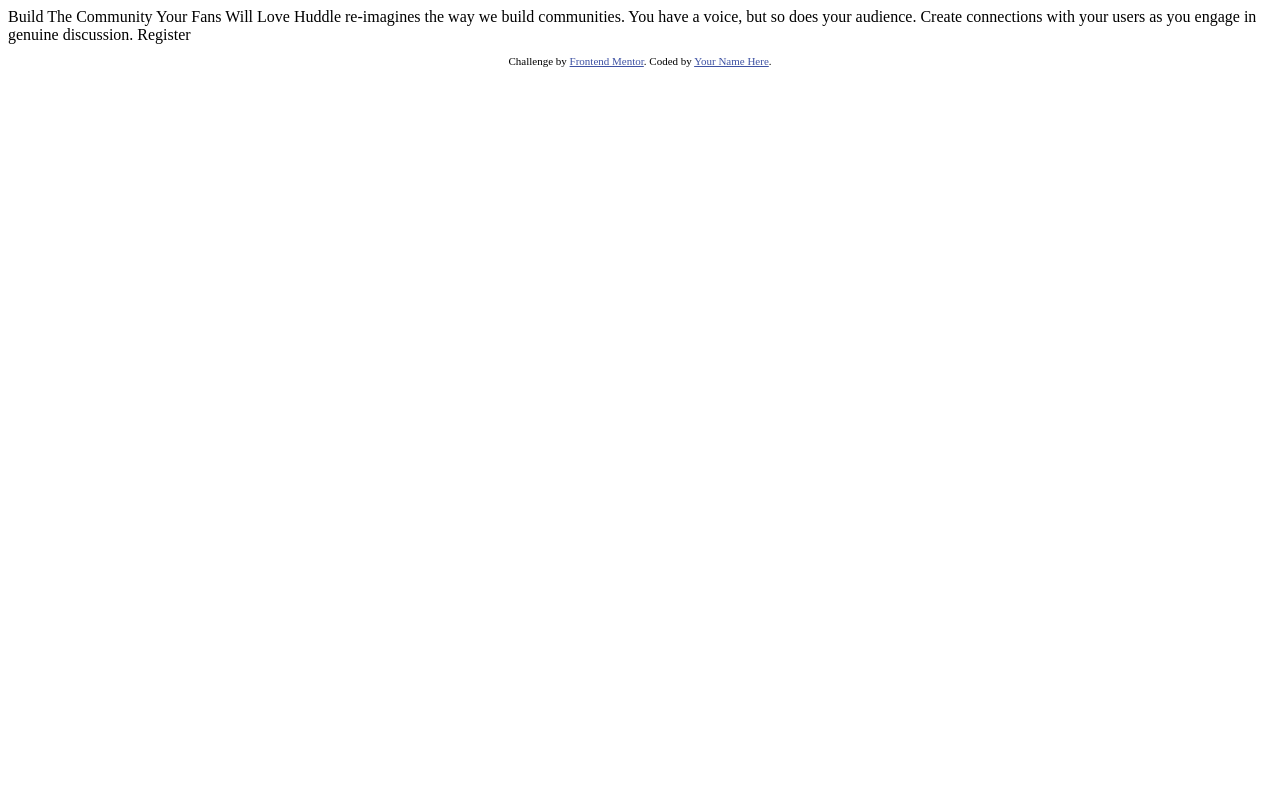
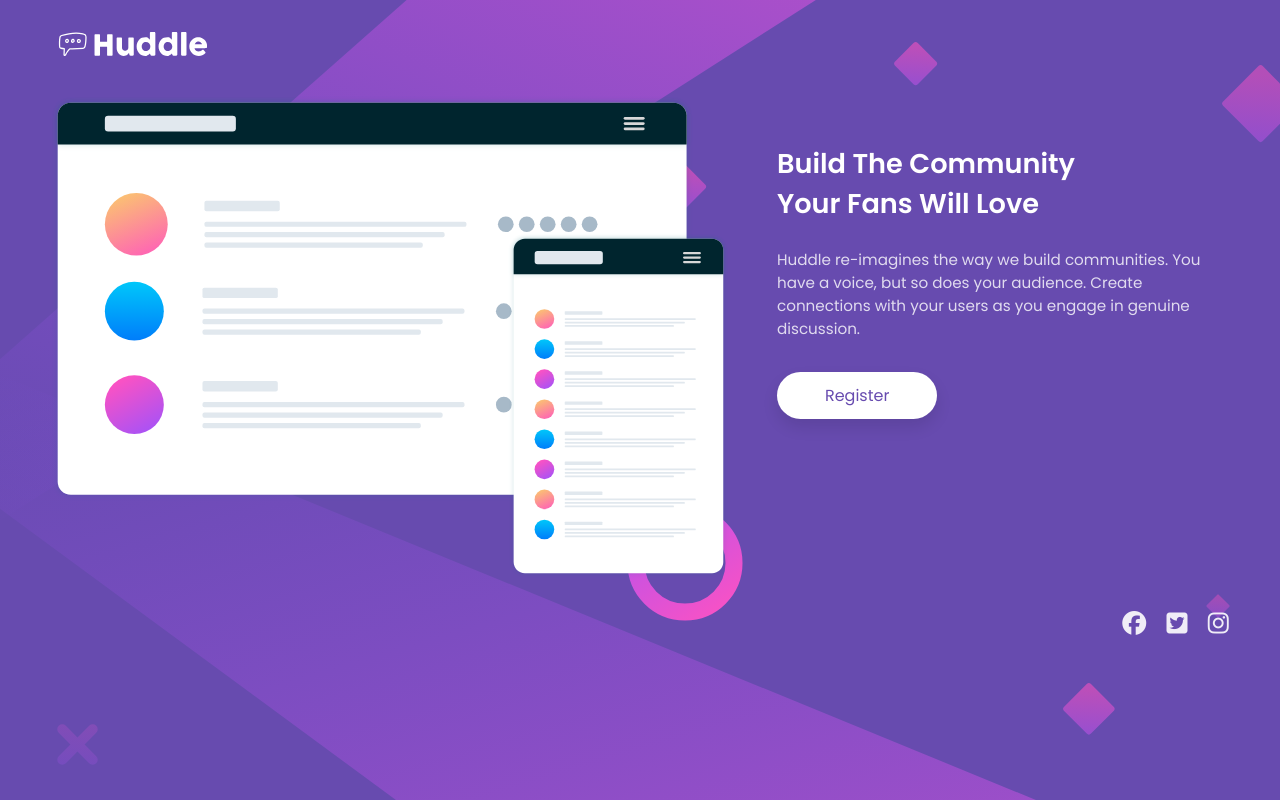
Before and after one commit to kelvin-0/Huddle-landing-page-with-a-single-introductory-section, a plain HTML site: page index.html in a window 1280 px wide. Drawn offline with nearby package versions, Linux system fonts and the light colour scheme.

Commit message:
Design Finished

```diff
--- a/index.html
+++ b/index.html
@@ -3,31 +3,33 @@
 <head>
   <meta charset="UTF-8">
   <meta name="viewport" content="width=device-width, initial-scale=1.0"> <!-- displays site properly based on user's device -->
-
   <link rel="icon" type="image/png" sizes="32x32" href="./images/favicon-32x32.png">
-
   <title>Frontend Mentor | Huddle landing page with single introductory section</title>
-
-  <!-- Feel free to remove these styles or customise in your own stylesheet 👍 -->
-  <style>
-    .attribution { font-size: 11px; text-align: center; }
-    .attribution a { color: hsl(228, 45%, 44%); }
-  </style>
+  <link rel="stylesheet" href="./styles.css">
+  <script src="https://kit.fontawesome.com/20d93d1e7e.js" crossorigin="anonymous"></script>
 </head>
 <body>
-
-  Build The Community Your Fans Will Love
-
-  Huddle re-imagines the way we build communities. You have a voice, but so does your audience.
-  Create connections with your users as you engage in genuine discussion.
-
-  Register
-
+  <header>
+    <a href="#"><img src="./images/logo.svg" alt="Huddle-Logo"></a>
+  </header>
+  <main>
+    <section class="container">
+      <div>
+        <img src="./images/illustration-mockups.svg" alt="illustration">
+      </div>
+      <div>
+        <h1 class="title">
+          Build The Community<br>Your Fans Will Love
+        </h1>
+        <p class="description">Huddle re-imagines the way we build communities. You have a voice, but so does your audience. Create connections with your users as you engage in genuine discussion.</p>
+        <a href="#" class="button">Register</a>
+      </div>
+    </section>
+  </main>
   <footer>
-    <p class="attribution">
-      Challenge by <a href="https://www.frontendmentor.io?ref=challenge" target="_blank">Frontend Mentor</a>.
-      Coded by <a href="#">Your Name Here</a>.
-    </p>
+    <a href="#"><i class="fa-brands fa-facebook"></i></a>
+    <a href="#"><i class="fa-brands fa-square-twitter"></i></a>
+    <a href="#"><i class="fa-brands fa-instagram"></i></a>
   </footer>
 </body>
 </html>
--- /dev/null
+++ b/styles.css
@@ -0,0 +1,162 @@
+@import url('https://fonts.googleapis.com/css2?family=Open+Sans&family=Poppins:wght@400;600&display=swap');
+:root{
+    --primary-white: hsl(0, 0%, 100%);
+    --primary-violet: hsl(257, 40%, 49%);
+    --primary-soft-magenta: hsl(300, 69%, 71%);
+
+    --ff-heading: 'Open Sans', sans-serif;
+    --ff-body: 'Poppins', sans-serif;
+
+}
+*,
+*::after,
+*::before{
+    box-sizing: border-box;
+    margin: 0;
+    padding: 0;
+}
+/* Remove list styles on ul, ol elements with a list role, which suggests default styling will be removed */
+ul[role='list'],
+ol[role='list'] {
+  list-style: none;
+}
+
+/* Set core root defaults */
+html:focus-within {
+  scroll-behavior: smooth;
+}
+
+/* Set core body defaults */
+body {
+  min-height: 100vh;
+  text-rendering: optimizeSpeed;
+  line-height: 1.5;
+}
+
+/* A elements that don't have a class get default styles */
+a:not([class]) {
+  text-decoration-skip-ink: auto;
+}
+
+/* Make images easier to work with */
+img,
+picture {
+  max-width: 100%;
+  display: block;
+}
+
+/* Remove all animations, transitions and smooth scroll for people that prefer not to see them */
+@media (prefers-reduced-motion: reduce) {
+  html:focus-within {
+   scroll-behavior: auto;
+  }
+
+  *,
+  *::before,
+  *::after {
+    animation-duration: 0.01ms !important;
+    animation-iteration-count: 1 !important;
+    transition-duration: 0.01ms !important;
+    scroll-behavior: auto !important;
+  }
+}
+
+body{
+    font-family: var(--ff-body);
+    width: 92%;
+    max-width: 90rem;
+    margin: 0 auto;
+    display: flex;
+    flex-direction: column;
+
+    background-color: var(--primary-violet);
+    background-image: url("./images/bg-desktop.svg");
+    background-repeat: no-repeat;
+    background-position-x: center;
+}
+header{
+    margin: 1.5rem 0 2rem;
+    font-family: var(--ff-heading);
+    align-self: flex-start;
+}
+header img{
+    width: 10rem;
+}
+.container{
+    display: flex;
+    justify-content: center;
+    gap: 3rem;
+}
+.container div:nth-of-type(1){
+    width: 60%;
+    align-self: center;
+}
+.container div:nth-of-type(2){
+    width: 40%;
+}
+.title{
+    font-size: 1.7rem;
+    margin-top: 3rem;
+    color: var(--primary-white);
+    font-weight: 600;
+}
+.description{
+    margin-top: 1.5rem;
+    font-size: 0.95rem;
+    color: var(--primary-white);
+    font-weight: 400;
+    opacity: 0.8;
+}
+.button{
+    display: inline-block;
+    margin-top: 2rem;
+    padding: 0.7rem 3rem;
+    border-radius: 10rem;
+    background-color: var(--primary-white);
+    text-decoration: none;
+    color: var(--primary-violet);
+    transition: all 0.3s ease 0s;
+    box-shadow: 0 0.5rem 1rem rgba(0, 0, 0, 0.1);
+}
+.button:hover{
+    color: var(--primary-white);
+    background-color: var(--primary-soft-magenta);
+    box-shadow: 0 2rem 3rem rgba(0, 0, 0, 0.1);
+    transform: translateY(-7px);
+}
+footer{
+    align-self: flex-end;
+    margin-top: 2rem;
+    margin-bottom: 3rem;
+}
+footer a{
+    display: inline-block;
+    margin-left: 1rem;
+    color: var(--primary-white);
+    opacity: 0.9;
+    transition: all 0.3s ease 0s;
+}
+footer a:hover{
+    color: var(--primary-soft-magenta);
+    opacity: 1;
+}
+footer i{
+    font-size: 1.5rem;
+}
+@media only screen and (max-width: 375px){
+    body{
+        width: 80%;
+        background-image: url('./images/bg-mobile.svg');
+    }
+    .container{
+        flex-direction: column;
+        text-align: center;
+    }
+    .container div:nth-of-type(1),.container div:nth-of-type(2){
+        width: 100%;
+    }
+    footer{
+        margin-top: 5rem;
+        align-self: center;
+    }
+}
```
Also changed, not shown: 1 other file.
